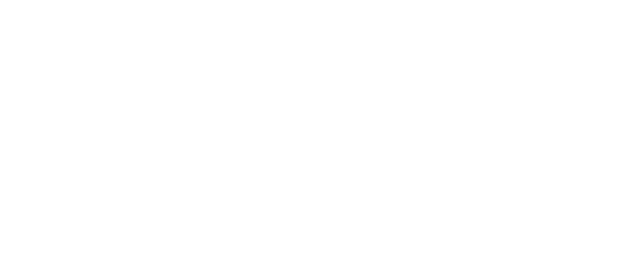
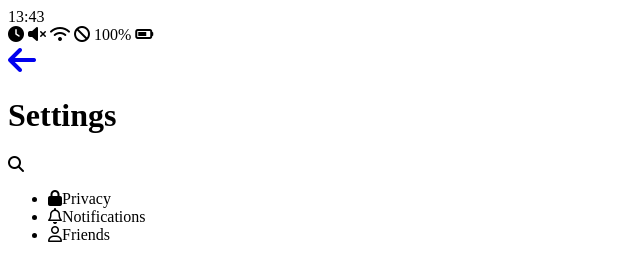
Before and after one commit to YEJIKIM89/kakao-clone-v2, a plain HTML site: page settings.html in a window 1280 px wide. Shown: the whole page, without its empty margins (0-640 px from the left). Drawn offline with Linux system fonts and the light colour scheme.

Commit message:
1-8 Settings Screen

```diff
--- a/settings.html
+++ b/settings.html
@@ -0,0 +1,60 @@
+<!DOCTYPE html>
+<html lang="en">
+  <head>
+    <meta charset="UTF-8" />
+    <meta name="viewport" content="width=device-width, initial-scale=1.0" />
+    <meta http-equiv="X-UA-Compatible" content="ie=edge" />
+    <script
+      src="https://kit.fontawesome.com/62691301fa.js"
+      crossorigin="anonymous"
+    ></script>
+    <title>Settings/kakao clone</title>
+  </head>
+  <body>
+    <div class="status-bar">
+      <div class="status-bar__column">
+        <span class="status-bar__clock">13:43 </span>
+      </div>
+      <div class="status-bar__column">
+        <i class="fas fa-clock"></i>
+        <i class="fas fa-volume-mute"></i>
+        <i class="fas fa-wifi"></i>
+        <i class="fas fa-ban"></i>
+        <span class="status-bar__battery">100%</span>
+        <i class="fas fa-battery-three-quarters"></i>
+      </div>
+    </div>
+    <header class="header">
+      <div class="header__header-column">
+        <a href="more.html" class="heade__back-btn">
+          <i class="fas fa-arrow-left fa-2x"></i>
+        </a>
+
+        <h1 class="header__title">Settings</h1>
+      </div>
+      <div class="header__header-column">
+        <span class="header__icon">
+          <i class="fas fa-search"></i>
+        </span>
+      </div>
+    </header>
+    <main class="settings">
+      <section class="settings__section">
+        <ul class="eettings_list">
+          <li class="settings__setting">
+            <span class="settings__icon"> <i class="fas fa-lock"></i></span
+            ><span class="settings__title">Privacy</span>
+          </li>
+          <li class="settings__setting">
+            <span class="settings__icon"> <i class="far fa-bell"></i></span
+            ><span class="settings__title">Notifications</span>
+          </li>
+          <li class="settings__setting">
+            <span class="settings__icon"> <i class="far fa-user"></i></span
+            ><span class="settings__title">Friends</span>
+          </li>
+        </ul>
+      </section>
+    </main>
+  </body>
+</html>
```
Also changed, not shown: more.html (+2 -0 lines).
